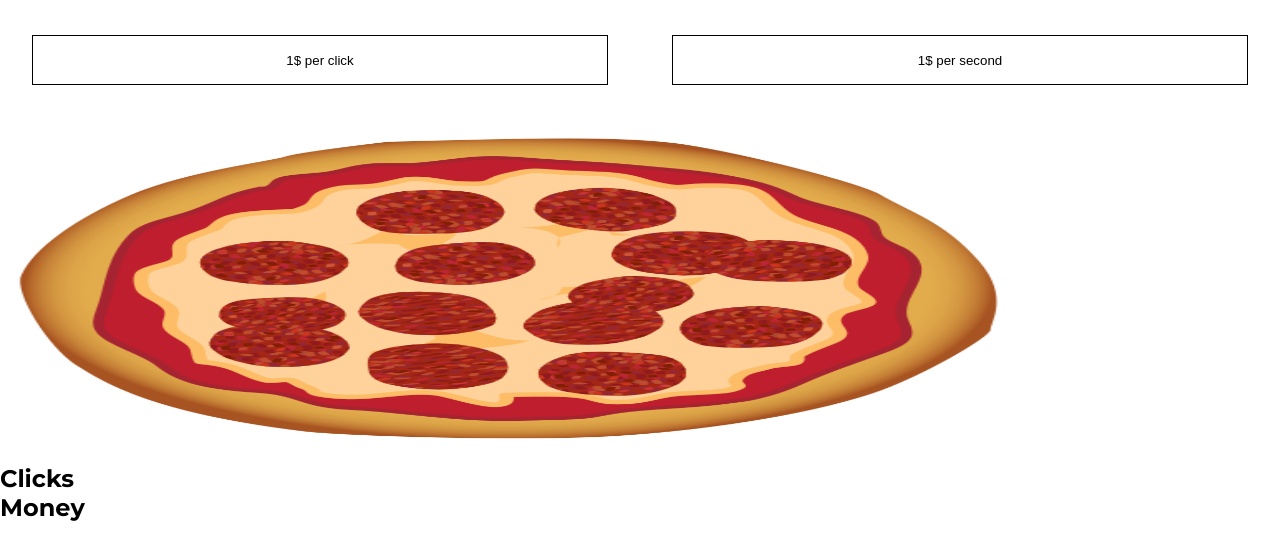
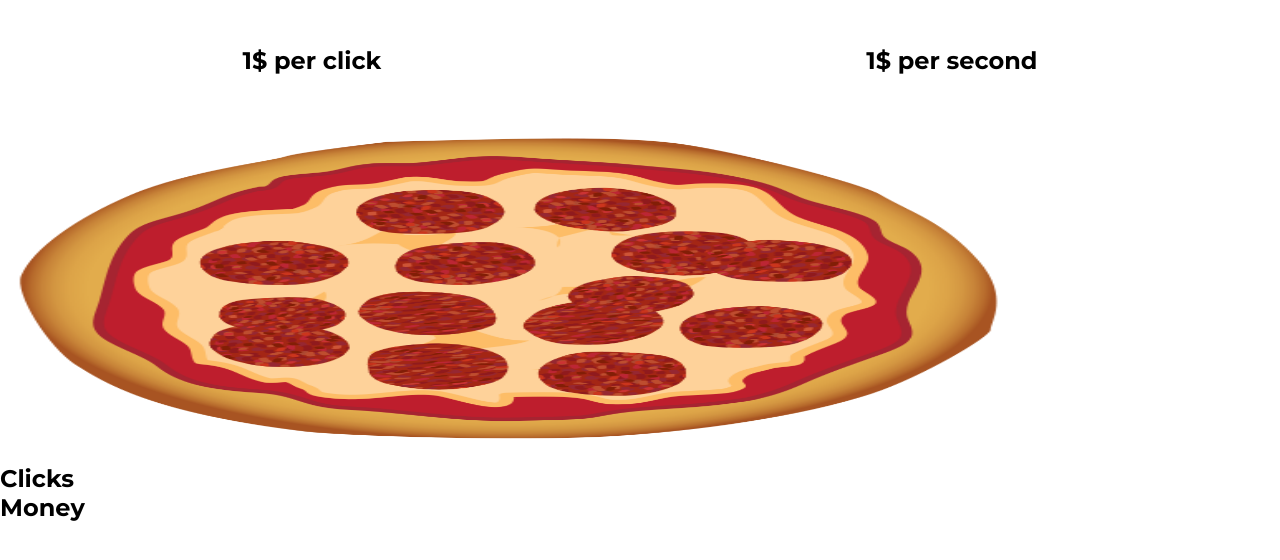
Before and after one commit to jedrzejbor/pizza-clicker, a React (Create React App) app: page / in a window 1280 px wide. Shown: the top 560 px of the page. Built offline with nearby package versions, Linux system fonts and the light colour scheme.

Commit message:
Add title to gamepanel and delete button

```diff
--- a/src/components/organisms/GamePanel/GamePanel.js
+++ b/src/components/organisms/GamePanel/GamePanel.js
@@ -1,6 +1,5 @@
 import React from "react";
 import styled from "styled-components";
-import Button from "../../atoms/button/Button";
 import Title from "../../atoms/title/Title";
 import pizza from "../../../images/pizza.png";
 
@@ -32,8 +31,8 @@ const GamePanel = ({ name, titleName }) => {
   return (
     <Wrapper>
       <WrapperButton>
-        <Button name="1$ per click" />
-        <Button name="1$ per second" />
+        <Title titleName="1$ per click" />
+        <Title titleName="1$ per second" />
       </WrapperButton>
       <WrapperPizza>
         <PizzaClicker src={pizza} />
```
